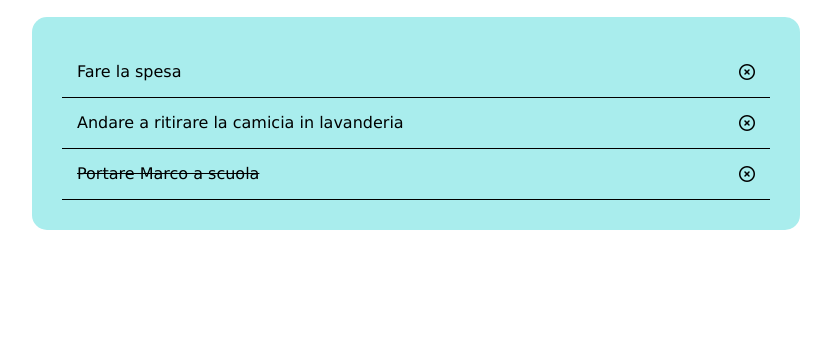
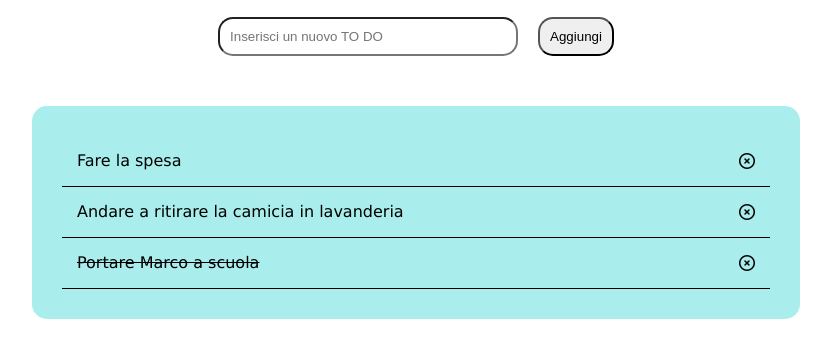
Before and after one commit to nvaccina/vue-todolist, a plain HTML site: page index.html in a window 1280 px wide. Shown: the part 42-400 px from the top of the page, without its empty margins (224-1055 px from the left). Drawn offline with nearby package versions, Linux system fonts and the light colour scheme.

Commit message:
Milestone 3

```diff
--- a/css/style.css
+++ b/css/style.css
@@ -5,21 +5,36 @@
 }
 body{
   font-family:'Lucida Sans', 'Lucida Sans Regular', 'Lucida Grande', 'Lucida Sans Unicode', Geneva, Verdana, sans-serif;
-
+  text-align: center;
 }
 .logo{
-  text-align: center;
+
   padding: 20px 0;
 }
 .logo img{
   width: 400px;
   height: 100px;
 }
+.input-area{
+  text-align: center;
+  padding-bottom: 20px;
+}
+.input-area input, .input-area button{
+  padding: 10px;
+  border-radius: 15px;
+}
+.input-area input{
+  margin-right: 20px;
+  width: 300px;
+}
+.input-area button{
+  cursor: pointer;
+}
 .container{
   width: 60%;
   background-color: rgb(169, 237, 237);
   padding: 30px;
-  margin: 0 auto;
+  margin: 30px auto;
   border-radius: 15px;
 }
 .list li{
--- a/index.html
+++ b/index.html
@@ -20,13 +20,26 @@
 
     </div>
 
+    <div class="input-area">
+      <input
+        v-model.trim="newItemString"
+        @keyup.enter="addItem"
+        type="text"
+        placeholder="Inserisci un nuovo TO DO"
+      >
+
+      <button @click="addItem">Aggiungi</button>
+    </div>
+
+    <div>
+      <span class="error">{{msgError}}</span>
+    </div>
+
     <div class="container">
-
-      <span>{{msgError}}</span>
 
       <ul class="list">
         <li
-          v-for="(item, indext) in items"
+          v-for="(item, index) in items"
           :class="{'done' : item.done}"
           @click="item.done = !item.done"
         >
--- a/js/script.js
+++ b/js/script.js
@@ -19,12 +19,35 @@ createApp({
         }
       ],
       msgError: '',
+      newItemString:'',
     }
   },
 
   methods:{
+
     deleteItem(index){
-      this.items.splice(index,1)
+      this.msgError = '';
+
+      if(this.items[index].done){
+        this.items.splice(index,1)
+      }else{
+        this.msgError = 'Attenzione!! Puoi eliminare questo elemento solo se è stato eseguito!'
+      }
+    },
+
+    addItem(){
+
+      if(this.newItemString.length > 4){
+        const newItem = {
+          text: this.newItemString,
+          done: false,
+        }
+        this.items.unshift(newItem);
+      }else{
+        this.msgError = 'Attenzione!! Il testo inserito deve avere almeno 5 caratteri'
+      }
+
+
     }
 
   }
```
Also changed, not shown: 1 other file.
